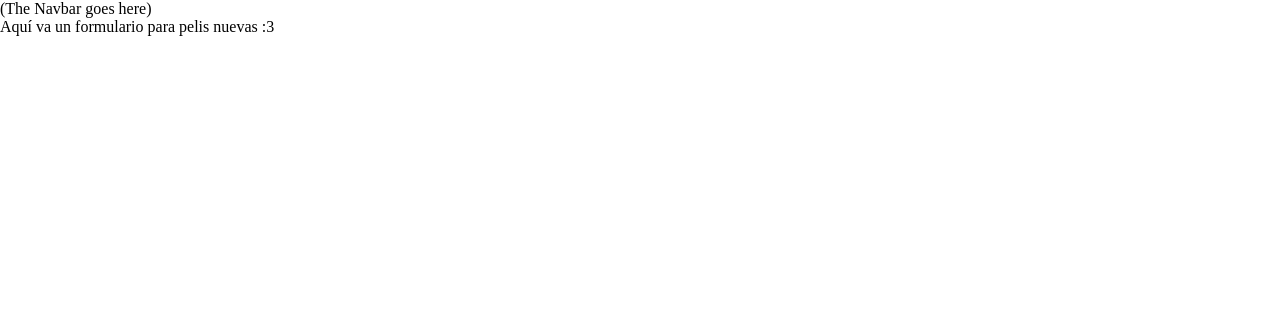
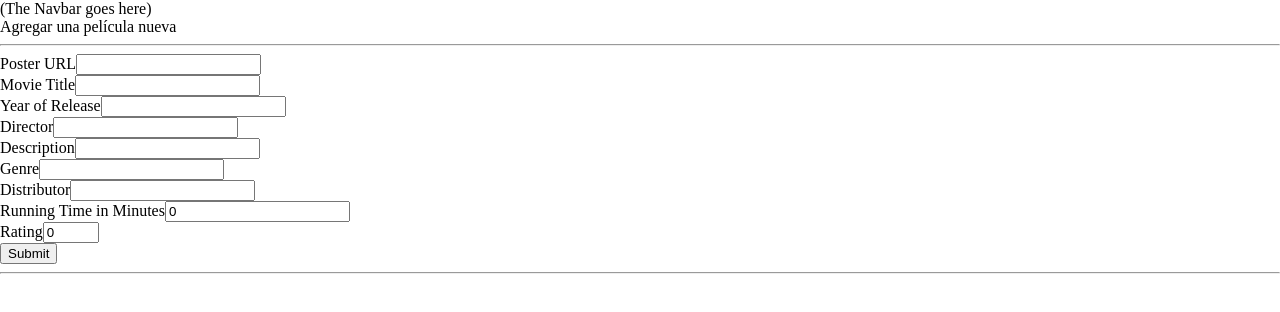
Before and after one commit to tyrmund/movies-react-project, a React (Vite) app: page /movies/new in a window 1280 px wide. Shown: the top 312 px of the page. Built offline with nearby package versions, Linux system fonts and the light colour scheme.

Commit message:
created separate movie forms

```diff
--- /dev/null
+++ b/src/components/MovieNewForm/MovieNewForm.jsx
@@ -0,0 +1,106 @@
+import { useState } from "react"
+
+function MovieForm() {
+
+    const [movieForm, setMovieForm] = useState({
+        image: '',
+        title: '',
+        releaseYear: '',
+        director: '',
+        mainCast: [],
+        description: '',
+        awards: [{}],
+        genre: '',
+        distributor: '',
+        runningTime: 0,
+        rating: 0
+    })
+
+    const handleMovieFormChange = (event) => {
+        const { value, name } = event.target
+        setMovieForm({ ...movieForm, [name]: value })
+    }
+
+    const handleMovieSubmit = (event) => {
+        event.preventDefault()
+        alert(`Creando ${movieForm.title}!`)
+    }
+
+    return (
+        <div className="MovieForm">
+            <hr />
+            <form onSubmit={handleMovieSubmit}>
+                <label>Poster URL</label>
+                <input
+                    type="text"
+                    name="image"
+                    value={movieForm.image}
+                    onChange={handleMovieFormChange} />
+                <br />
+                <label>Movie Title</label>
+                <input
+                    type="text"
+                    name="title"
+                    value={movieForm.title}
+                    onChange={handleMovieFormChange} />
+                <br />
+                <label>Year of Release</label>
+                <input
+                    type="text"
+                    name="releaseYear"
+                    value={movieForm.releaseYear}
+                    onChange={handleMovieFormChange} />
+                <br />
+                <label>Director</label>
+                <input
+                    type="text"
+                    name="director"
+                    value={movieForm.director}
+                    onChange={handleMovieFormChange} />
+                <br />
+                <label>Description</label>
+                <input
+                    type="text"
+                    name="description"
+                    value={movieForm.description}
+                    onChange={handleMovieFormChange} />
+                <br />
+                <label>Genre</label>
+                <input
+                    type="text"
+                    name="genre"
+                    value={movieForm.genre}
+                    onChange={handleMovieFormChange} />
+                <br />
+                <label>Distributor</label>
+                <input
+                    type="text"
+                    name="distributor"
+                    value={movieForm.distributor}
+                    onChange={handleMovieFormChange} />
+                <br />
+                <label>Running Time in Minutes</label>
+                <input
+                    type="number"
+                    name="runningTime"
+                    value={movieForm.runningTime}
+                    onChange={handleMovieFormChange} />
+                <br />
+                <label>Rating</label>
+                <input
+                    type="number"
+                    min={0}
+                    max={10}
+                    name="rating"
+                    value={movieForm.rating}
+                    onChange={handleMovieFormChange} />
+                <br />
+                <input type="submit" />
+            </form>
+            <hr />
+        </div>
+    )
+
+}
+
+export default MovieForm
--- a/src/components/MoviesList/MoviesList.jsx
+++ b/src/components/MoviesList/MoviesList.jsx
@@ -22,6 +22,7 @@ function MoviesList() {
 
     return (
         <div className='MoviesList'>
+
             {
                 movies.map((movie) =>
                     <Link to={`/movies/${movie.id}`}>
--- a/src/pages/MovieNewPage/MovieNewPage.jsx
+++ b/src/pages/MovieNewPage/MovieNewPage.jsx
@@ -1,8 +1,11 @@
+import MovieNewForm from "../../components/MovieNewForm/MovieNewForm"
+
 function MovieNewPage() {
 
     return (
         <div className="MovieNewPage">
-            Aquí va un formulario para pelis nuevas :3
+            Agregar una película nueva
+            <MovieNewForm />
         </div>
     )
 
--- a/src/pages/MoviesListPage/MoviesListPage.jsx
+++ b/src/pages/MoviesListPage/MoviesListPage.jsx
@@ -4,8 +4,10 @@ function MoviesListPage() {
 
     return (
         <div className="MoviesListPage">
+            <h1>Listado de peliculas</h1>
+            <hr />
             <MoviesList />
-        </div>
+        </div >
     )
 
 }
```
Also changed, not shown: src/components/MovieEditForm/MovieEditForm.jsx (added, +106 -0 lines).
